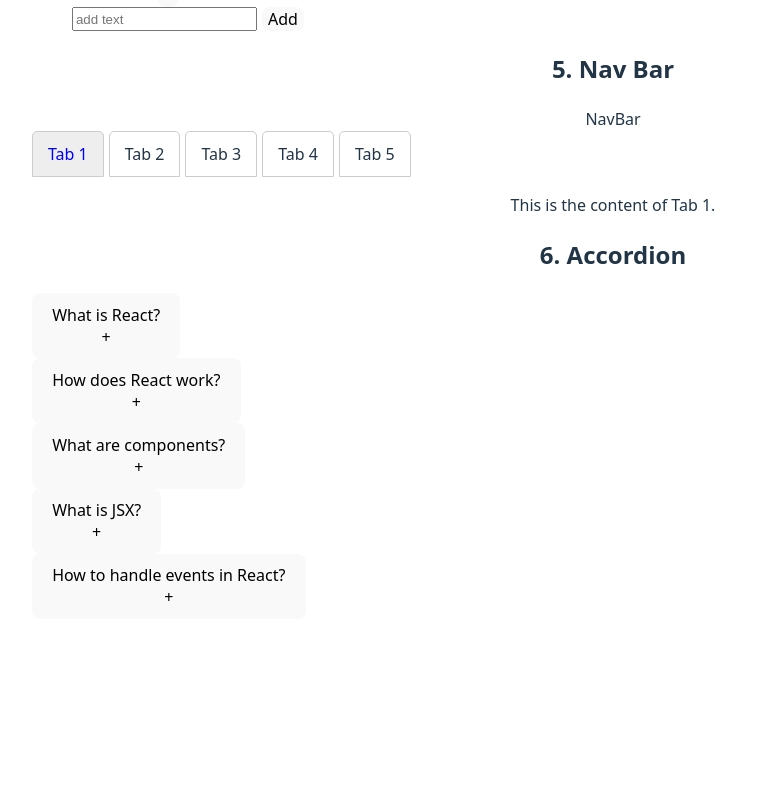
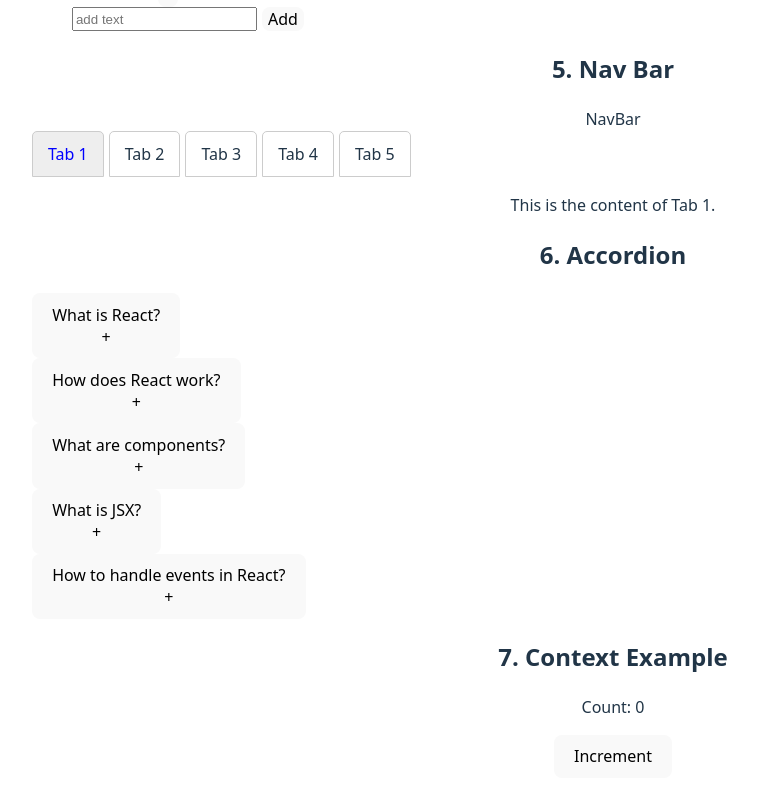
Before and after one commit to sachingupta/react-2025, a React (Vite) app: page / in a window 1280 px wide. Shown: the part 1353-2153 px from the top of the page, without its empty margins (27-785 px from the left). Before the commit the page ends 2004 px from the top, so only its background shows below. Built offline with nearby package versions, Linux system fonts and the light colour scheme.

Commit message:
adding Context Eample

```diff
--- a/src/App.tsx
+++ b/src/App.tsx
@@ -6,6 +6,7 @@ import { FilterableProductTable } from './FilterableProductTable';
 import { ToDoApp } from './ToDoApp';
 import { NavBar } from './components/NavBar';
 import { Accordion } from './components/Accordion';
+import { ContextExample } from './components/ContextExample';
 
 function App() {
   const [globalCount, setGlobalCount] = useState(0);
@@ -30,6 +31,8 @@ function App() {
       <NavBar/>
       <h2>6. Accordion</h2>
       <Accordion/>
+      <h2>7. Context Example</h2>
+      <ContextExample/>
     </>
   )
 }
--- /dev/null
+++ b/src/components/ContextExample.tsx
@@ -0,0 +1,33 @@
+import { createContext, useContext, useState } from "react";
+
+interface MyContextType {
+    count: number;
+    setCount: React.Dispatch<React.SetStateAction<number>>;
+  }
+
+  const MyContext = createContext<MyContextType>({count: 0, setCount: () => {} });
+
+export function ContextExample() {
+    const [count, setCount] = useState(0);
+
+    return (
+        <MyContext.Provider value={{count, setCount}}>
+            <ChildComponent/>
+        </MyContext.Provider>
+    );
+}
+
+const ChildComponent = () => {
+    const {count, setCount} = useContext(MyContext);
+
+    const increment = () => {
+        setCount((prevCount) => prevCount + 1);
+    };
+
+    return (
+        <div>
+            <p>Count: {count}</p>
+            <button onClick={increment}>Increment</button>
+            </div>
+    );
+}
```
